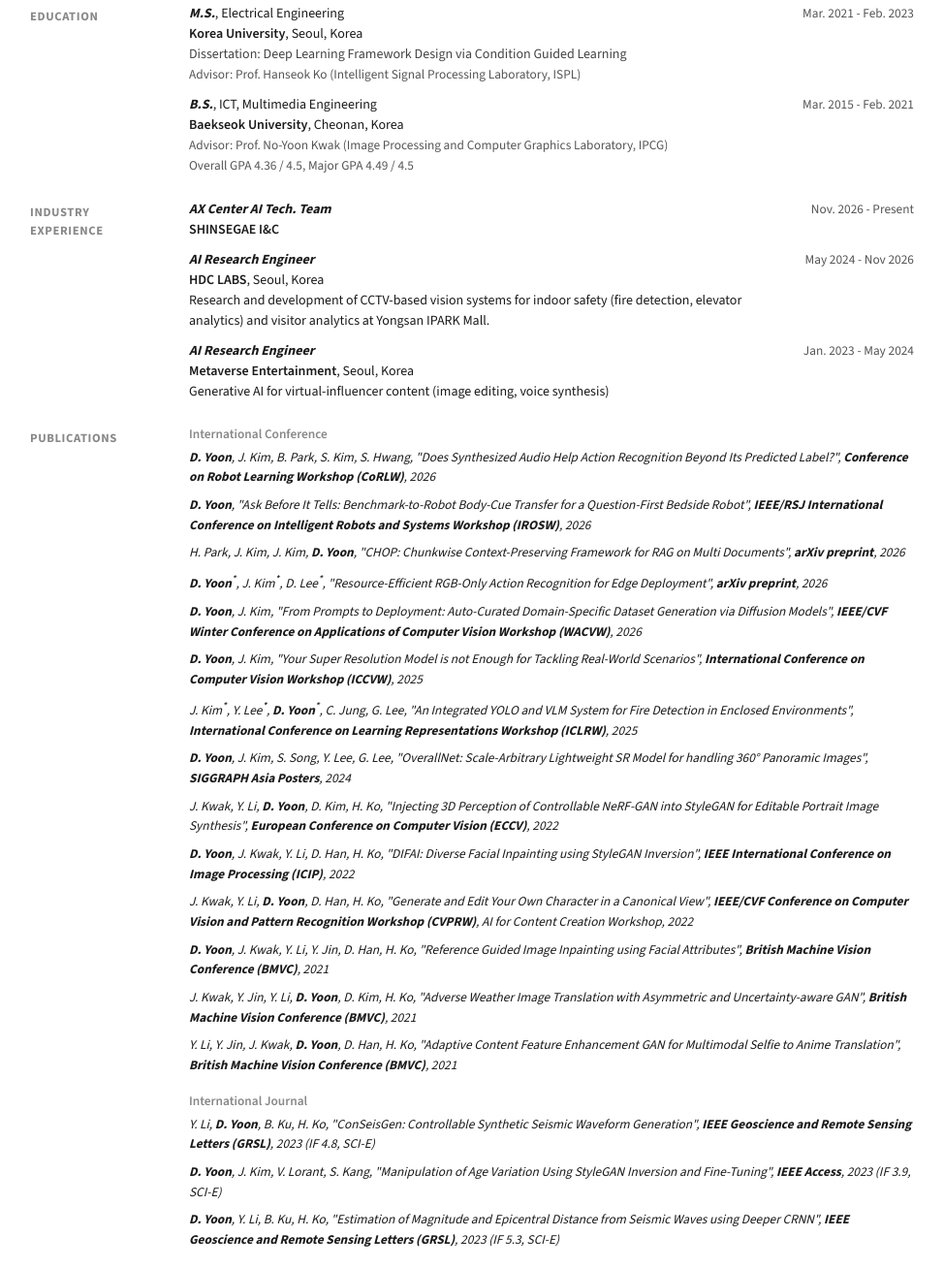
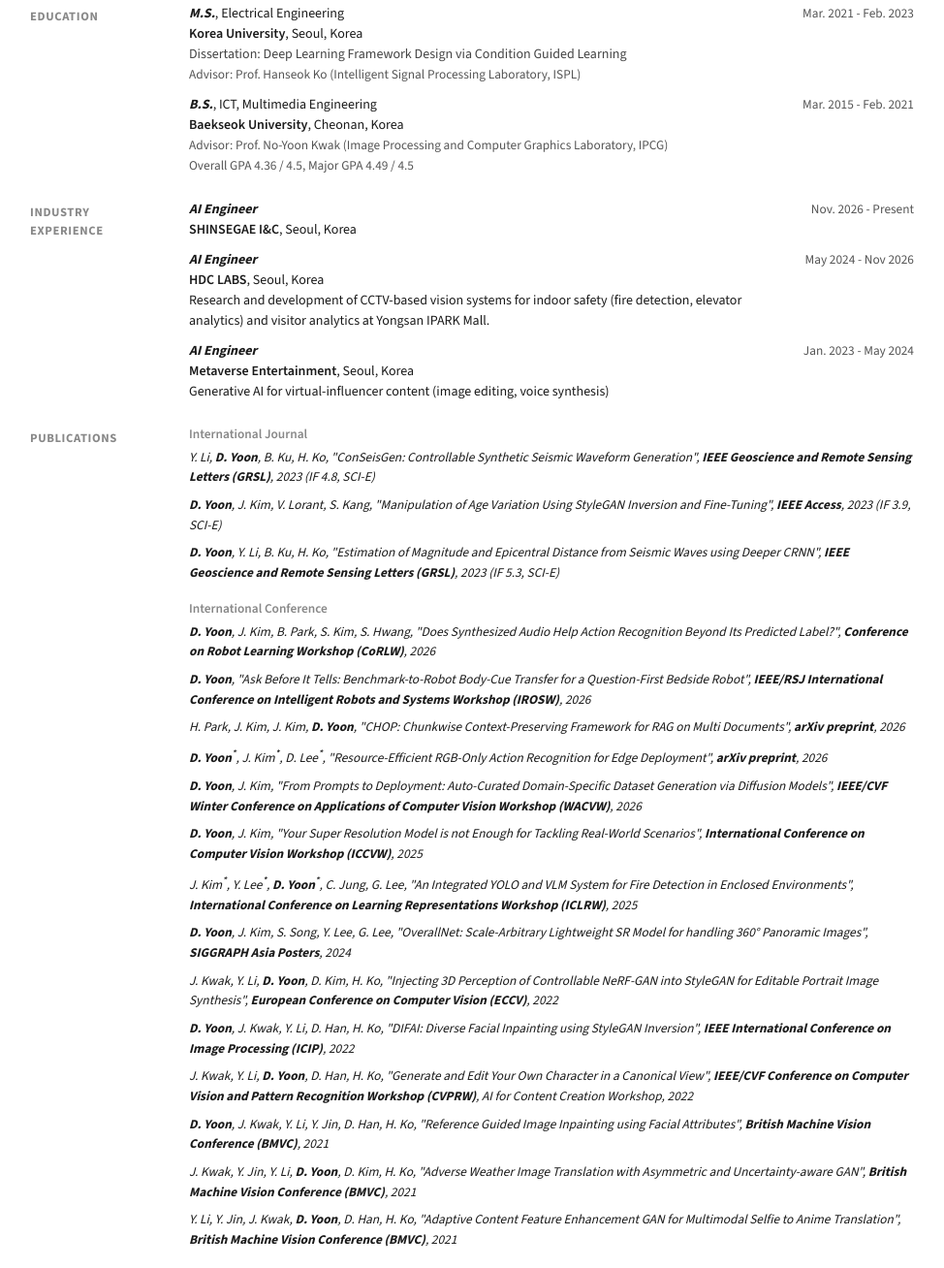
Before and after one commit to Stillrot/Stillrot.github.io, a plain HTML site: page cv/index.html in a window 1280 px wide. Shown: the part 265-1573 px from the top of the page at 97% size, without its empty margins (153-1127 px from the left). Drawn offline with nearby package versions, Linux system fonts and the light colour scheme.

Commit message:
Refine CV job titles and publication order

```diff
--- a/cv/index.html
+++ b/cv/index.html
@@ -174,6 +174,7 @@
     body { padding: 0; max-width: none; font-size: 10pt; }
     .row { margin-top: 12px; }
     .pub { margin-bottom: 6px; }
+    .pub-section-title { break-after: avoid; }
     .proj { break-inside: avoid; }
     .print-bar { display: none; }
     a { color: var(--ink); }
@@ -252,8 +253,8 @@
     <div class="item">
       <div class="item-head">
         <div>
-          <span class="title">AX Center AI Tech. Team</span><br>
-          <span class="org">SHINSEGAE I&amp;C</span>
+          <span class="title">AI Engineer</span><br>
+          <span class="org">SHINSEGAE I&amp;C</span>, Seoul, Korea
         </div>
         <div class="date">Nov. 2026 - Present</div>
       </div>
@@ -261,7 +262,7 @@
     <div class="item">
       <div class="item-head">
         <div>
-          <span class="title">AI Research Engineer</span><br>
+          <span class="title">AI Engineer</span><br>
           <span class="org">HDC LABS</span>, Seoul, Korea<br>
           Research and development of CCTV-based vision systems for indoor safety (fire detection, elevator analytics) and visitor analytics at Yongsan IPARK Mall.
         </div>
@@ -271,7 +272,7 @@
     <div class="item">
       <div class="item-head">
         <div>
-          <span class="title">AI Research Engineer</span><br>
+          <span class="title">AI Engineer</span><br>
           <span class="org">Metaverse Entertainment</span>, Seoul, Korea<br>
           Generative AI for virtual-influencer content (image editing, voice synthesis)
         </div>
@@ -284,7 +285,27 @@
 <div class="row">
   <div class="label">Publications</div>
   <div class="content">
-    <div class="pub-section-title">International Conference</div>
+    <div class="pub-section-title">International Journal</div>
+
+    <div class="pub">
+      Y. Li, <span class="me">D. Yoon</span>, B. Ku, H. Ko,
+      "ConSeisGen: Controllable Synthetic Seismic Waveform Generation",
+      <span class="venue">IEEE Geoscience and Remote Sensing Letters (GRSL)</span>, 2023 (IF 4.8, SCI-E)
+    </div>
+
+    <div class="pub">
+      <span class="me">D. Yoon</span>, J. Kim, V. Lorant, S. Kang,
+      "Manipulation of Age Variation Using StyleGAN Inversion and Fine-Tuning",
+      <span class="venue">IEEE Access</span>, 2023 (IF 3.9, SCI-E)
+    </div>
+
+    <div class="pub">
+      <span class="me">D. Yoon</span>, Y. Li, B. Ku, H. Ko,
+      "Estimation of Magnitude and Epicentral Distance from Seismic Waves using Deeper CRNN",
+      <span class="venue">IEEE Geoscience and Remote Sensing Letters (GRSL)</span>, 2023 (IF 5.3, SCI-E)
+    </div>
+
+    <div class="pub-section-title" style="margin-top:16px;">International Conference</div>
 
     <div class="pub">
       <span class="me">D. Yoon</span>, J. Kim, B. Park, S. Kim, S. Hwang,
@@ -370,25 +391,6 @@
       <span class="venue">British Machine Vision Conference (BMVC)</span>, 2021
     </div>
 
-    <div class="pub-section-title" style="margin-top:16px;">International Journal</div>
-
-    <div class="pub">
-      Y. Li, <span class="me">D. Yoon</span>, B. Ku, H. Ko,
-      "ConSeisGen: Controllable Synthetic Seismic Waveform Generation",
-      <span class="venue">IEEE Geoscience and Remote Sensing Letters (GRSL)</span>, 2023 (IF 4.8, SCI-E)
-    </div>
-
-    <div class="pub">
-      <span class="me">D. Yoon</span>, J. Kim, V. Lorant, S. Kang,
-      "Manipulation of Age Variation Using StyleGAN Inversion and Fine-Tuning",
-      <span class="venue">IEEE Access</span>, 2023 (IF 3.9, SCI-E)
-    </div>
-
-    <div class="pub">
-      <span class="me">D. Yoon</span>, Y. Li, B. Ku, H. Ko,
-      "Estimation of Magnitude and Epicentral Distance from Seismic Waves using Deeper CRNN",
-      <span class="venue">IEEE Geoscience and Remote Sensing Letters (GRSL)</span>, 2023 (IF 5.3, SCI-E)
-    </div>
   </div>
 </div>
 
```
Also changed, not shown: llms-full.txt, 1 other file.
